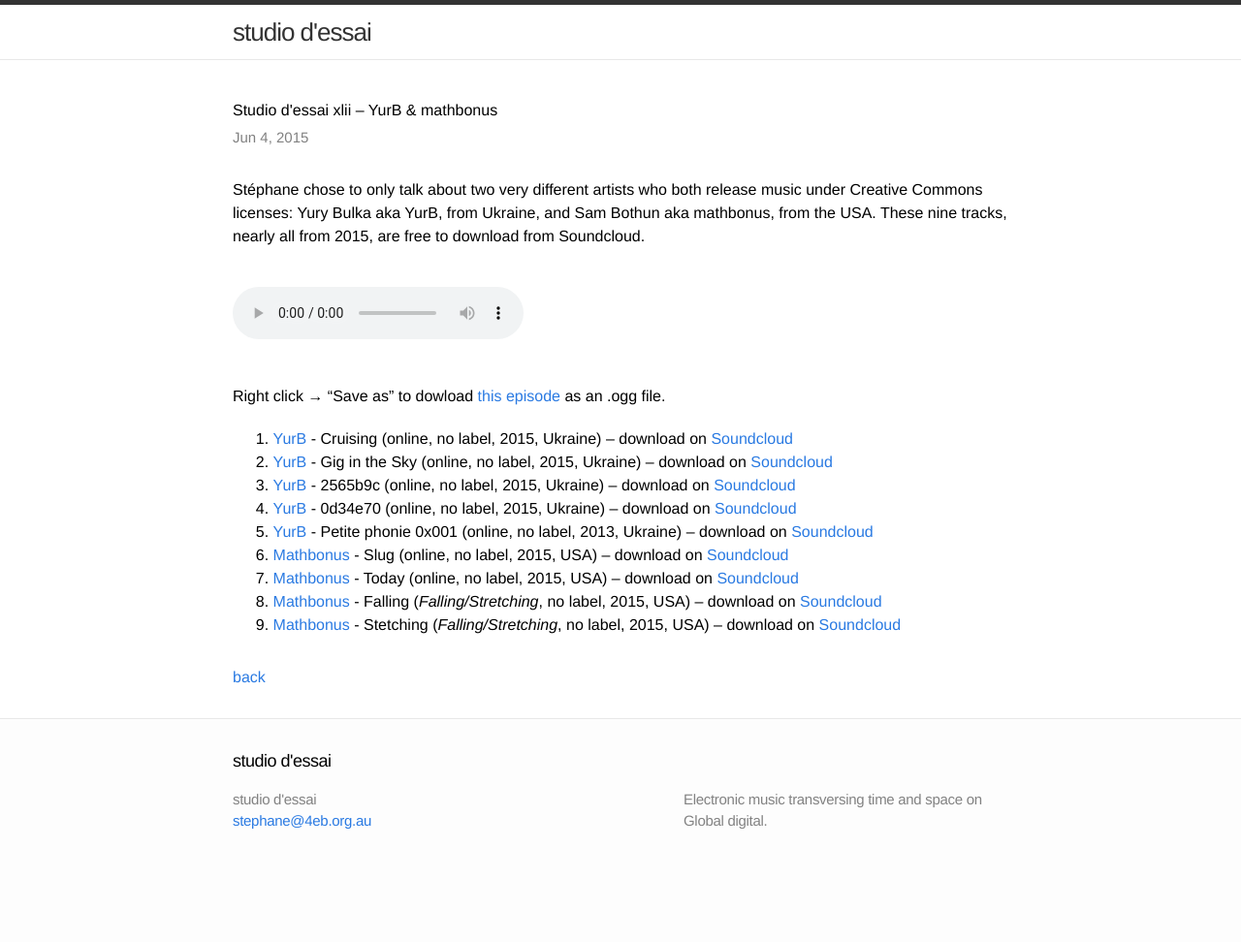
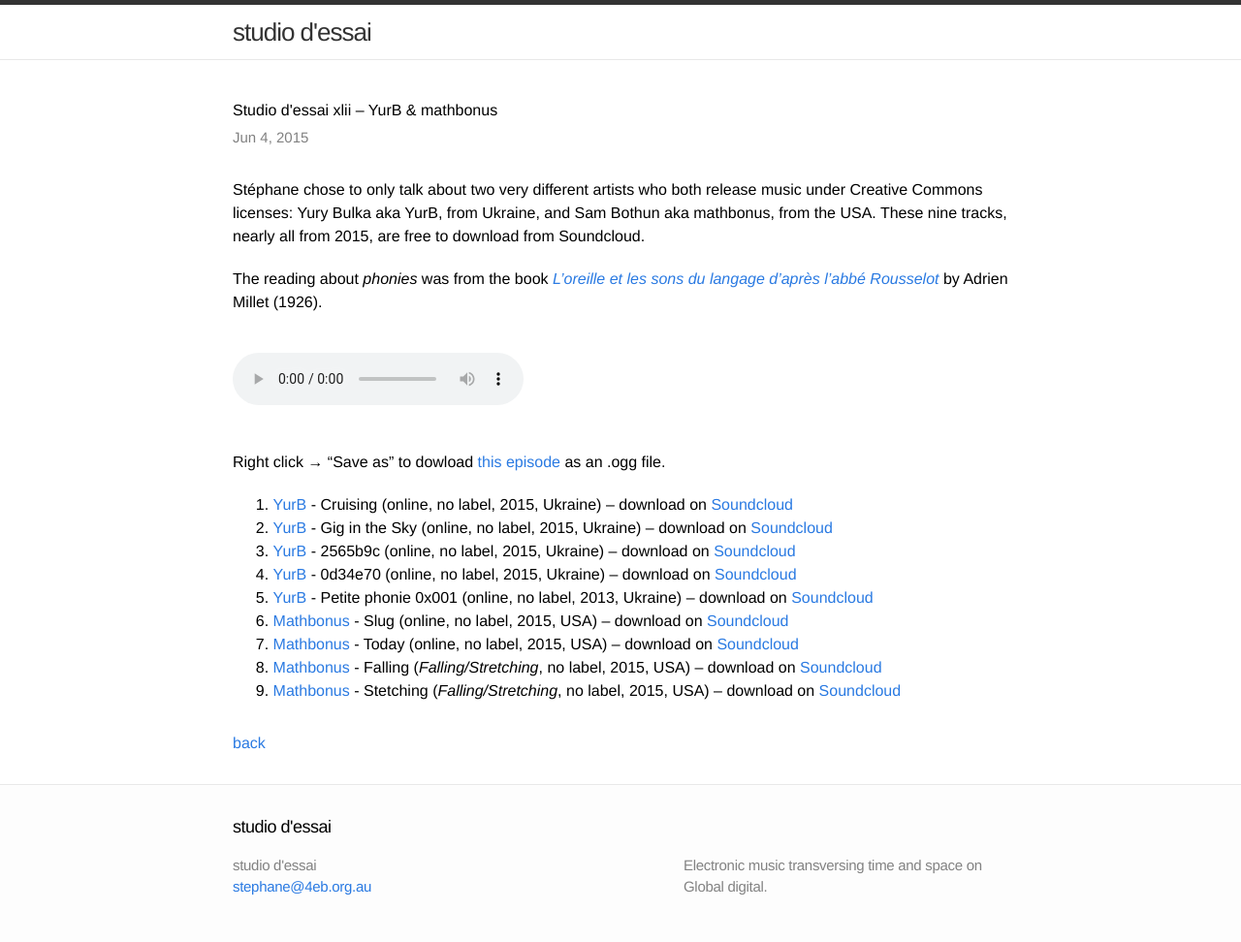
Before and after one commit to studio-dessai/studio-dessai.github.io, a Jekyll site: the page built from _posts/2015-06-04-sdexlii.md, in a window 1280 px wide. Shown: the whole page at 97% size. Built offline with Jekyll 4.4.1, drawn with Linux system fonts in a browser that asks for light colours; before the commit the page ends 904 px from its top, so only the background shows below that.

Commit message:
book ref for reading

```diff
--- a/_posts/2015-06-04-sdexlii.md
+++ b/_posts/2015-06-04-sdexlii.md
@@ -4,6 +4,8 @@ title: "Studio d'essai xlii – YurB & mathbonus"
 ---
 
 Stéphane chose to only talk about two very different artists who both release music under Creative Commons licenses: Yury Bulka aka YurB, from Ukraine, and Sam Bothun aka mathbonus, from the USA. These nine tracks, nearly all from 2015, are free to download from Soundcloud.
+
+The reading about _phonies_ was from the book _[L'oreille et les sons du langage d'après l'abbé Rousselot](https://books.google.com.au/books?id=dnyJRVNqU_gC&printsec=frontcover#v=onepage&q&f=false)_ by Adrien Millet (1926).
 
 <audio src="https://raw.githubusercontent.com/studio-dessai/podcasts/master/2015-06-04%20studio%20d%27essai%20xlii.ogg" controls>
 Your browser cannot play embedded audio. Download a better browser: but in the meantime, listen to the episode by downloading it below.
```
